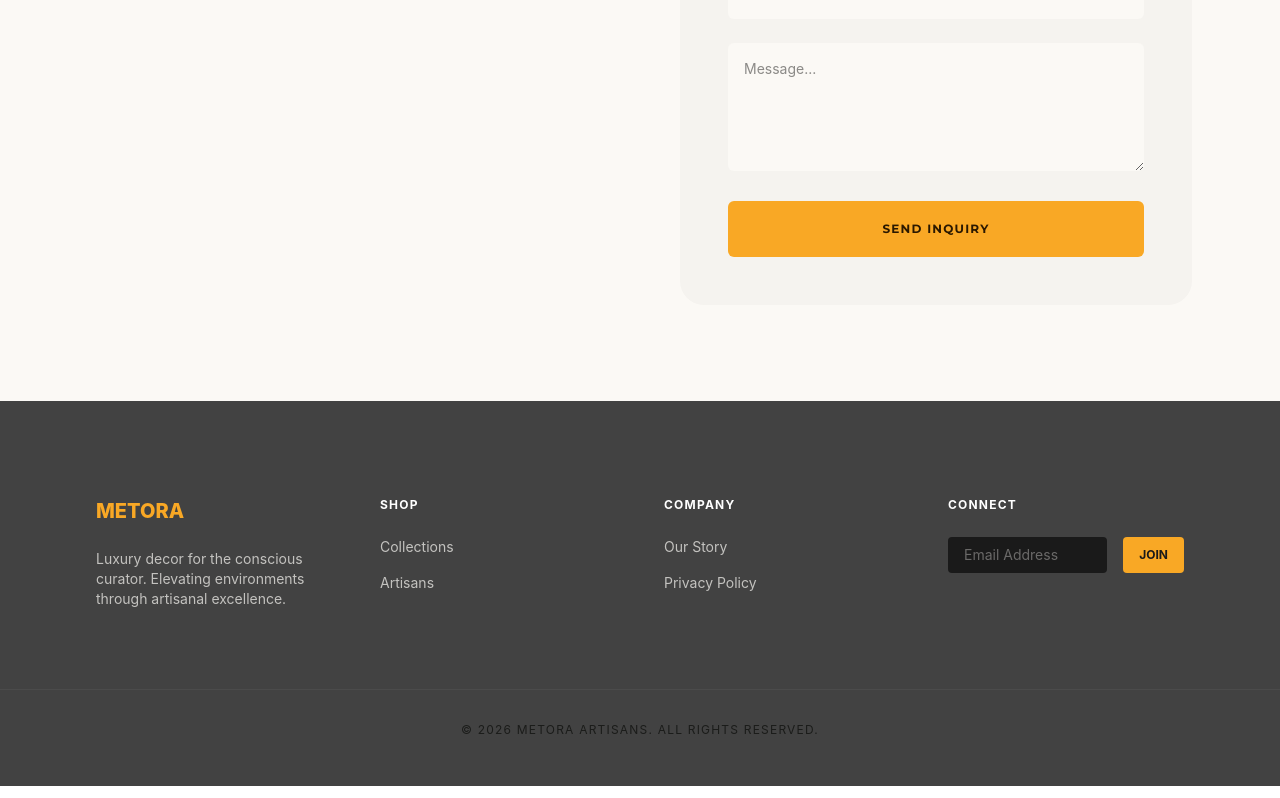
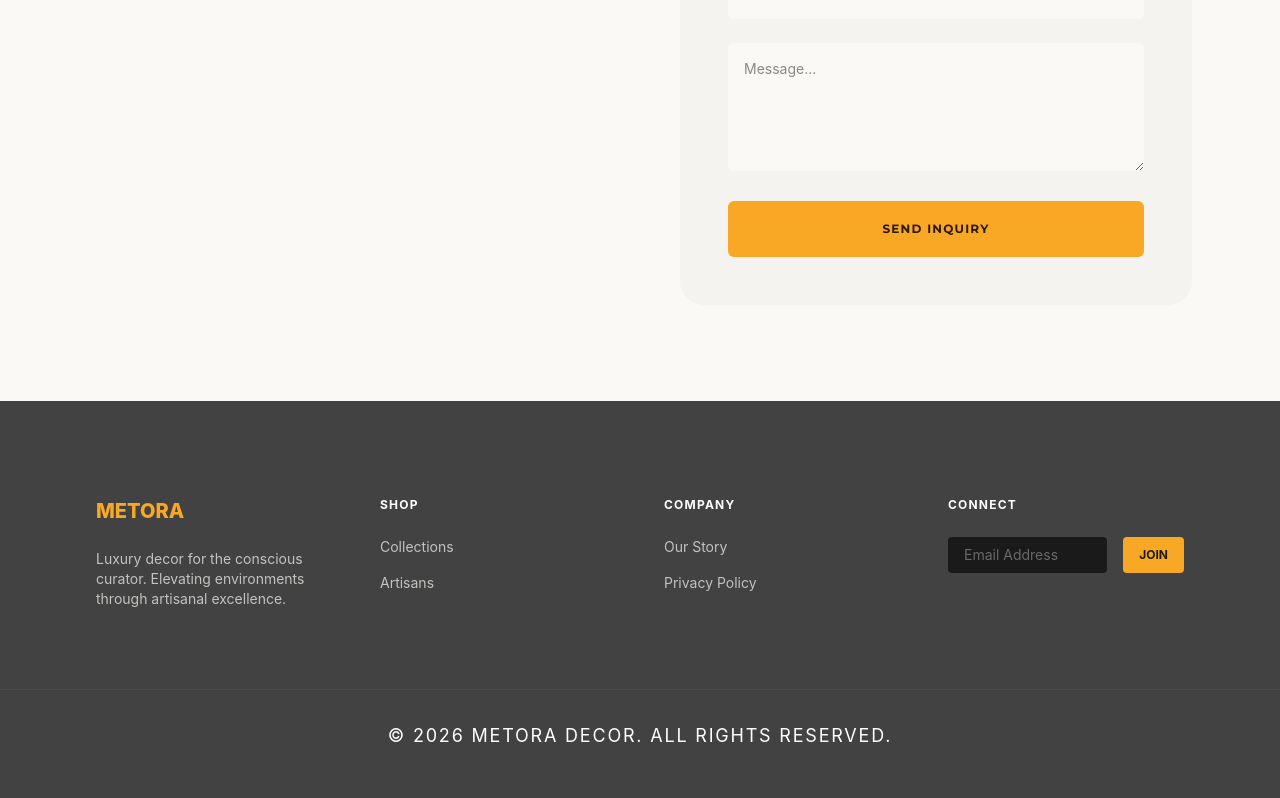
Before and after one commit to mdabdurrahman07/metoradecor_frontend, a Next.js app: page / in a window 1280 px wide. Shown: the part 4174-4972 px from the top of the page. Built offline with nearby package versions, Linux system fonts and the light colour scheme; a web font is replaced by a local one.

Commit message:
Update footer text and styling; comment out logo import in Navbar

```diff
--- a/src/components/Footer/Footer.jsx
+++ b/src/components/Footer/Footer.jsx
@@ -60,8 +60,8 @@
           </div>
         </div>
       </div>
-      <div className="mt-20 pt-8 border-t border-white/5 text-center text-xs tracking-widest">
-        © 2026 METORA ARTISANS. ALL RIGHTS RESERVED.
+      <div className="mt-20 pt-8 border-t border-white/5 text-center text-lg tracking-widest text-white">
+        © 2026 METORA DECOR. ALL RIGHTS RESERVED.
       </div>
     </footer>
   );
--- a/src/components/Navbar/Navbar.jsx
+++ b/src/components/Navbar/Navbar.jsx
@@ -1,4 +1,5 @@
 "use client";
+// import Image from "next/image";
 import { useState } from "react";
 
 export default function Navbar() {
@@ -10,6 +11,9 @@
         <div className="text-2xl font-black uppercase tracking-widest text-[#424242] font-[family-name:var(--font-mont)]">
           METORA
         </div>
+        {/* <div>
+          <Image src="/logos/LogoTransparernt.png" alt="Metora Decor Logo" width={100} height={20}/>
+        </div> */}
 
         <div className="hidden md:flex items-center space-x-12">
           <a
```
